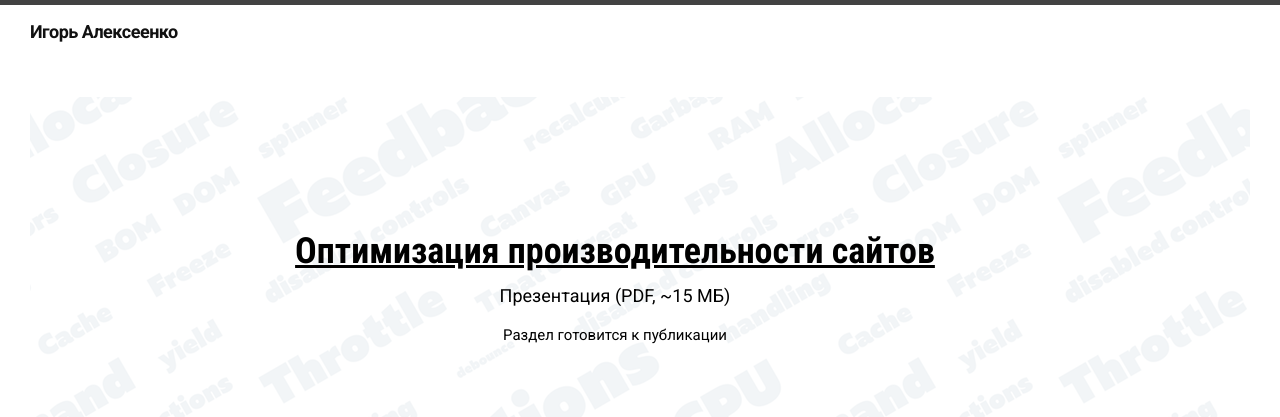
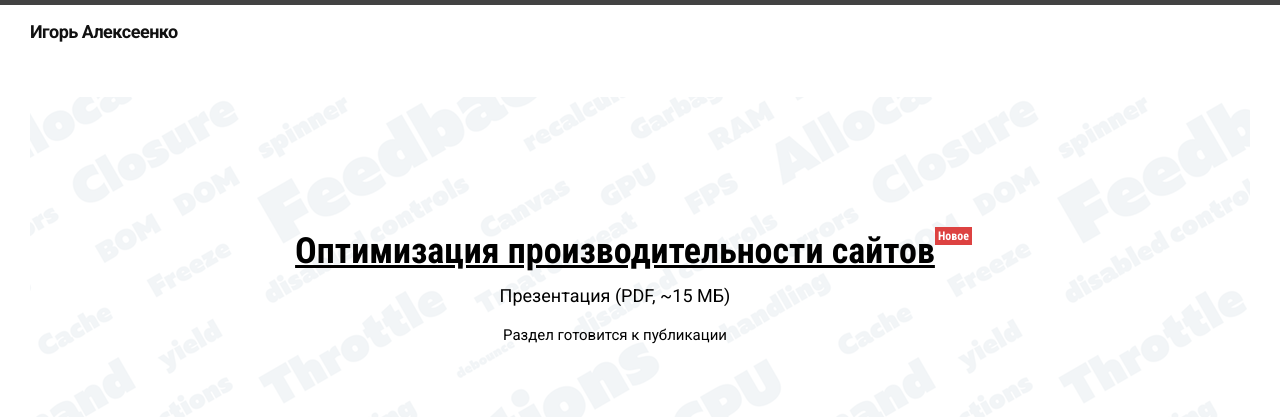
Before and after one commit to o0/o0.github.io, a Jekyll site: the page built from index.html, in a window 1280 px wide. Shown: the top 417 px of the page. Built offline with Jekyll 4.4.1, drawn with Linux system fonts in a browser that asks for light colours; comment, search, counter and statistics services are not loaded.

Commit message:
Добавлена метка про новизну раздела про оптимизацию

```diff
--- a/index.html
+++ b/index.html
@@ -4,8 +4,11 @@
 
 <a class="post-preview-link" href="/share/treat-or-treat.pdf" target="_blank">
   <article class="post-preview" style="height: 400px; background: url(/assets/images/gpu/cover.png) center repeat;">
-    <div class="post-preview-content" style="margin: 0 auto; text-align: center;">
-      <h3 class="post-preview-title">Оптимизация производительности сайтов</h3>
+    <div class="post-preview-content" style="margin: 0 auto; text-align: center; position: relative;">
+      <h3 class="post-preview-title">
+        Оптимизация производительности сайтов
+        <span style="position: absolute; background: #dd4241; padding: 3px; color: #fff; font-size: 12px; left: 100%; top: -0.5em">Новое</span>
+      </h3>
       <p class="post-preview-text">Презентация (PDF, ~15 МБ)</p>
       <p><small>Раздел готовится к&nbsp;публикации</small></p>
     </div>
```
